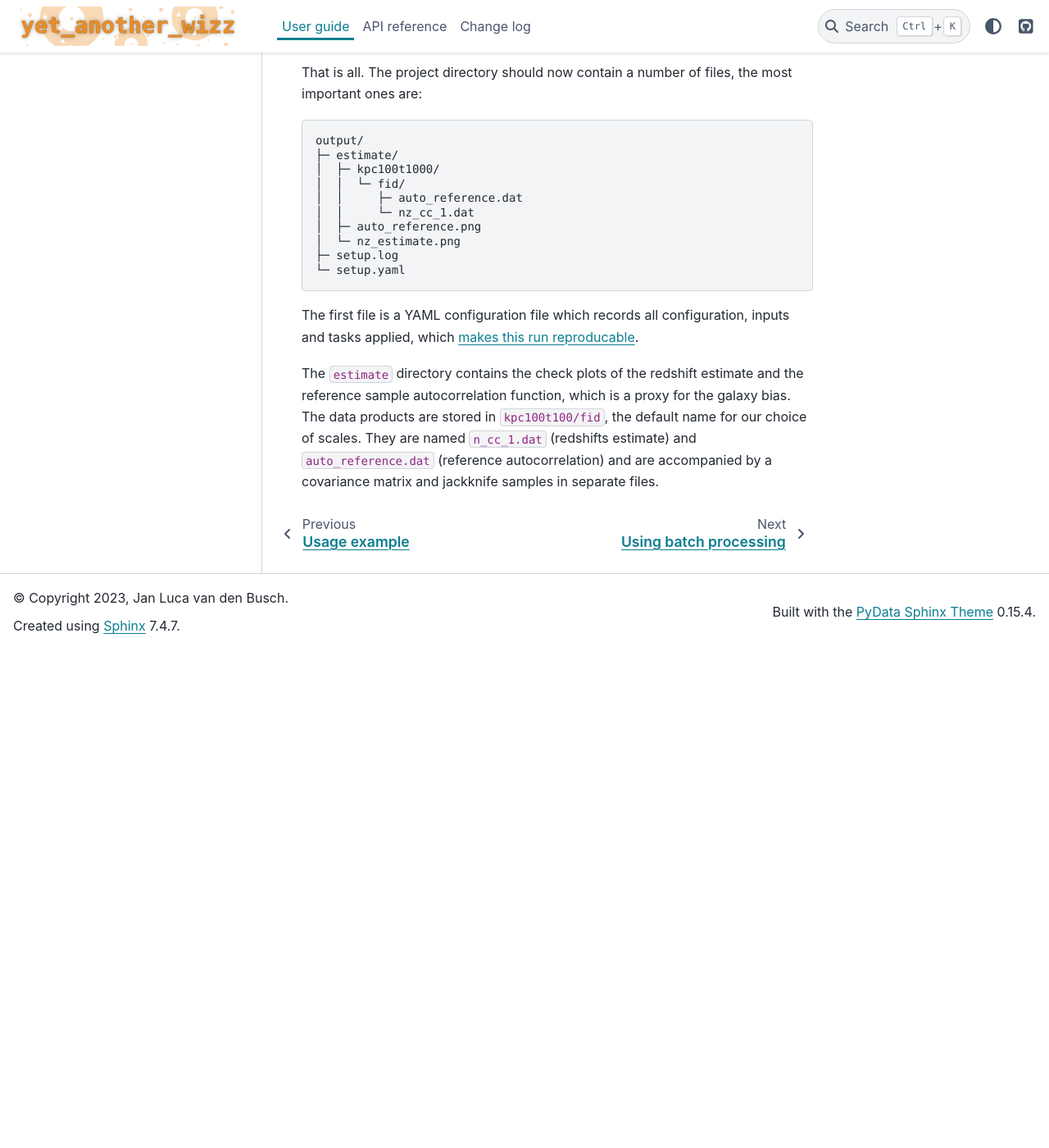
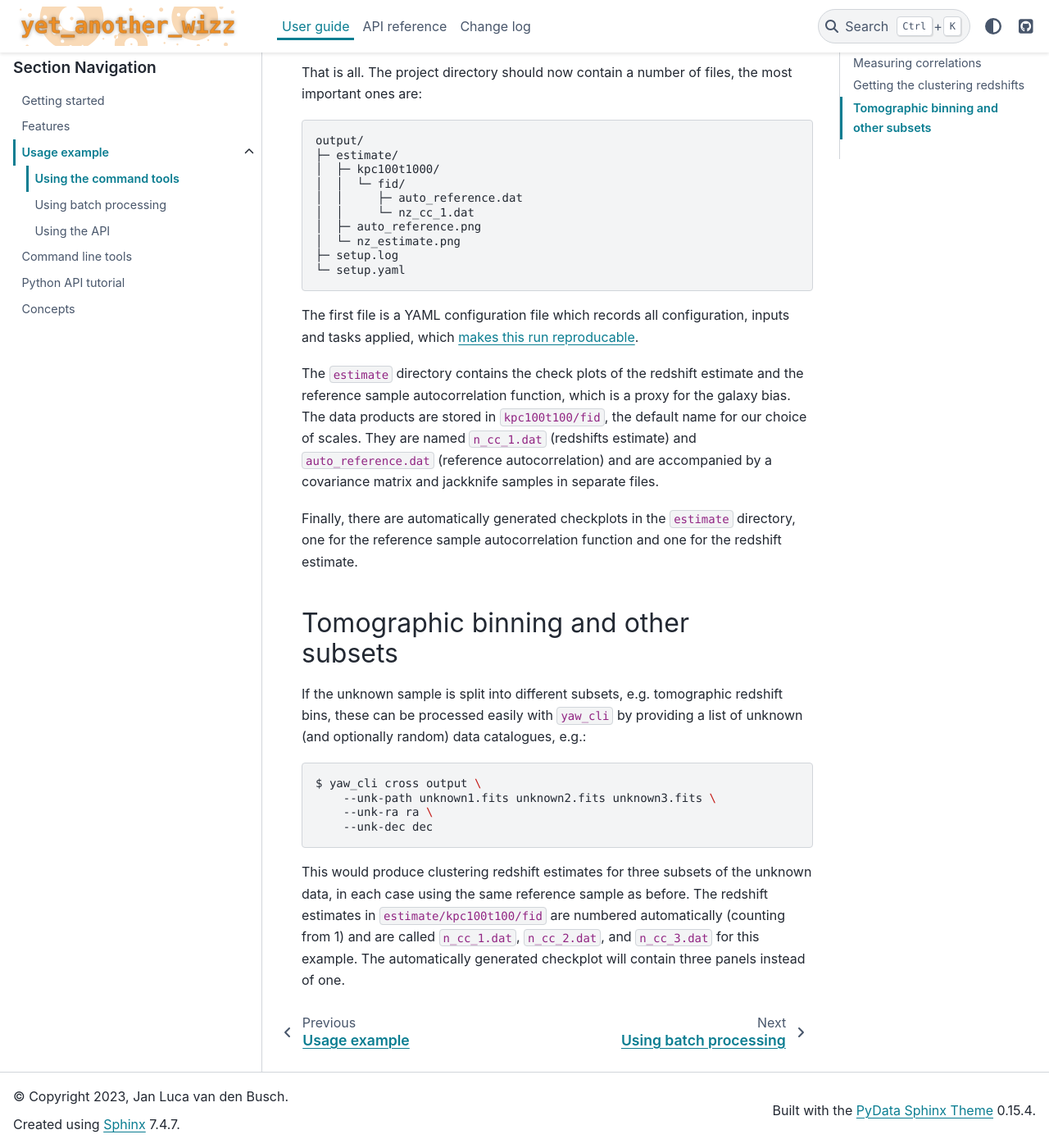
Before and after one commit to jlvdb/yet_another_wizz, a Sphinx documentation site: the page built from docs/source/user_guide/examples/cmd.rst, in a window 1280 px wide and 1400 px high, scrolled down 1897 px. Shown: the whole window at 82% size. Built offline with Sphinx 7.4.7 and the PyData theme 0.15.4, drawn with Linux system fonts in a browser that asks for light colours; before the commit the page ends 2689 px from its top, so only the background shows below that.

Commit message:
added notes about tomographic bins and subsets

```diff
--- a/docs/source/user_guide/examples/cmd.rst
+++ b/docs/source/user_guide/examples/cmd.rst
@@ -111,3 +111,29 @@ bias. The data products are stored in ``kpc100t100/fid``, the default name for
 our choice of scales. They are named ``n_cc_1.dat`` (redshifts estimate) and
 ``auto_reference.dat`` (reference autocorrelation) and are accompanied by a
 covariance matrix and jackknife samples in separate files.
+
+Finally, there are automatically generated checkplots in the ``estimate``
+directory, one for the reference sample autocorrelation function and one for
+the redshift estimate.
+
+
+Tomographic binning and other subsets
+^^^^^^^^^^^^^^^^^^^^^^^^^^^^^^^^^^^^^
+
+If the unknown sample is split into different subsets, e.g. tomographic redshift
+bins, these can be processed easily with ``yaw_cli`` by providing a list of
+unknown (and optionally random) data catalogues, e.g.:
+
+.. code-block:: bash
+
+    $ yaw_cli cross output \
+        --unk-path unknown1.fits unknown2.fits unknown3.fits \
+        --unk-ra ra \
+        --unk-dec dec
+
+This would produce clustering redshift estimates for three subsets of the
+unknown data, in each case using the same reference sample as before. The
+redshift estimates in ``estimate/kpc100t100/fid`` are numbered automatically
+(counting from 1) and are called  ``n_cc_1.dat``, ``n_cc_2.dat``, and
+``n_cc_3.dat`` for this example. The automatically generated checkplot will
+contain three panels instead of one.
```
Also changed, not shown: docs/source/user_guide/examples/batch.rst (+26 -3 lines), docs/source/user_guide/examples/example_bins.yaml (added, +37 -0 lines).
